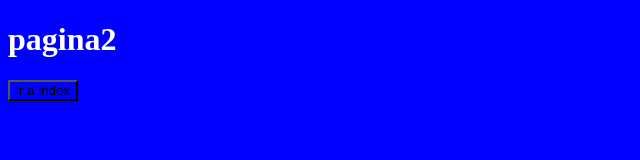
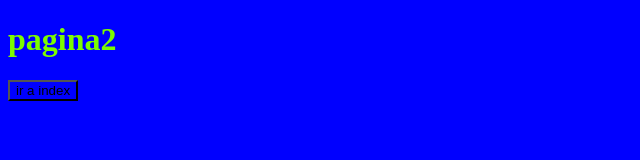
Before and after one commit to SantiagoRomeroU/TGS, a plain HTML site: page elementos.html in a window 1280 px wide. Shown: the whole page, without its empty margins (0-640 px from the left). Drawn offline with Linux system fonts and the light colour scheme.

Commit message:
Update estilos.css

```diff
--- a/css/estilos.css
+++ b/css/estilos.css
@@ -5,3 +5,7 @@
 h1 {
     color: white;
 }
+
+#pag2 {
+    color: lawngreen;
+}
```
